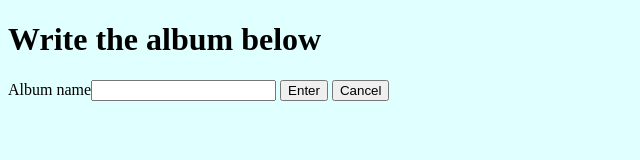
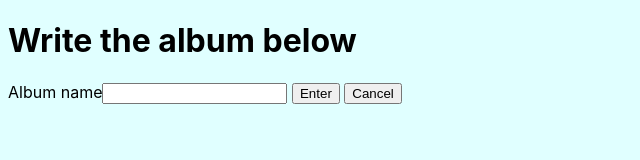
Before and after one commit to Kaaade/Akhil841.github.io, a plain HTML site: page login.html in a window 1280 px wide. Shown: the whole page, without its empty margins (0-640 px from the left). Drawn offline with Linux system fonts and the light colour scheme.

Commit message:
Update login-style.css

```diff
--- a/login-style.css
+++ b/login-style.css
@@ -1,4 +1,4 @@
 body {
   background-color: lightcyan;
-  font-family: font-family: -apple-system, BlinkMacSystemFont, 'Segoe UI', Roboto, Oxygen, Ubuntu, Cantarell, 'Open Sans', 'Helvetica Neue', sans-serif;;
+  font-family: -apple-system, BlinkMacSystemFont, 'Segoe UI', Roboto, Oxygen, Ubuntu, Cantarell, 'Open Sans', 'Helvetica Neue', sans-serif;;
 }
```
